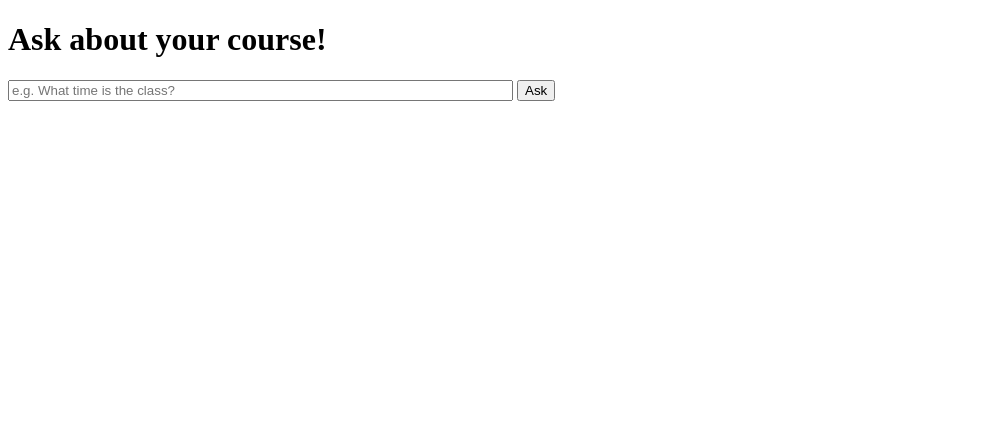
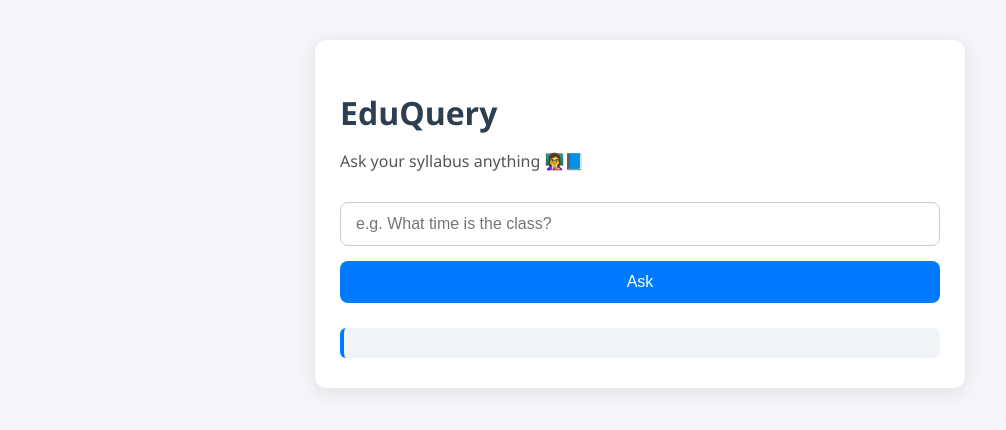
Before and after one commit to nasifprangon/EduQuery, a plain HTML site: page index.html in a window 1280 px wide. Shown: the whole page, without its empty margins (0-1006 px from the left). Drawn offline with Linux system fonts and the light colour scheme.

Commit message:
Styled frontend using external style.css

```diff
--- a/index.html
+++ b/index.html
@@ -4,12 +4,18 @@
   <meta charset="UTF-8" />
   <meta name="viewport" content="width=device-width, initial-scale=1.0"/>
   <title>EduQuery</title>
+  <link rel="stylesheet" href="style.css" />
 </head>
 <body>
-  <h1>Ask about your course!</h1>
-  <input type="text" id="question" placeholder="e.g. What time is the class?" size="60" />
-  <button onclick="askQuestion()">Ask</button>
-  <p id="response"></p>
+  <div class="container">
+    <h1>EduQuery</h1>
+    <p class="subheading">Ask your syllabus anything 👩‍🏫📘</p>
+
+    <input type="text" id="question" placeholder="e.g. What time is the class?" />
+    <button onclick="askQuestion()">Ask</button>
+
+    <div id="response"></div>
+  </div>
 
   <script src="script.js"></script>
 </body>
--- /dev/null
+++ b/style.css
@@ -0,0 +1,76 @@
+body {
+  font-family: 'Segoe UI', sans-serif;
+  background: #f4f6f9;
+  display: flex;
+  flex-direction: column;
+  align-items: center;
+  justify-content: flex-start;
+  min-height: 100vh;
+  margin: 0;
+  padding: 40px 20px;
+}
+
+h1 {
+  color: #2c3e50;
+  margin-bottom: 10px;
+}
+
+p.subheading {
+  color: #555;
+  margin-bottom: 30px;
+}
+
+.container {
+  background: white;
+  padding: 30px 25px;
+  border-radius: 12px;
+  box-shadow: 0 4px 20px rgba(0, 0, 0, 0.1);
+  max-width: 600px;
+  width: 100%;
+}
+
+input[type="text"] {
+  width: 100%;
+  padding: 12px 15px;
+  font-size: 16px;
+  border: 1px solid #ccc;
+  border-radius: 8px;
+  margin-bottom: 15px;
+  box-sizing: border-box;
+}
+
+button {
+  width: 100%;
+  padding: 12px;
+  font-size: 16px;
+  background-color: #007bff;
+  color: white;
+  border: none;
+  border-radius: 8px;
+  cursor: pointer;
+  transition: background-color 0.3s;
+}
+
+button:hover {
+  background-color: #0056b3;
+}
+
+#response {
+  margin-top: 25px;
+  padding: 15px;
+  background-color: #f0f3f7;
+  border-left: 4px solid #007bff;
+  font-size: 15px;
+  white-space: pre-wrap;
+  border-radius: 6px;
+}
+
+@media (max-width: 600px) {
+  body {
+    padding: 20px 10px;
+  }
+
+  .container {
+    padding: 20px;
+  }
+}
```
